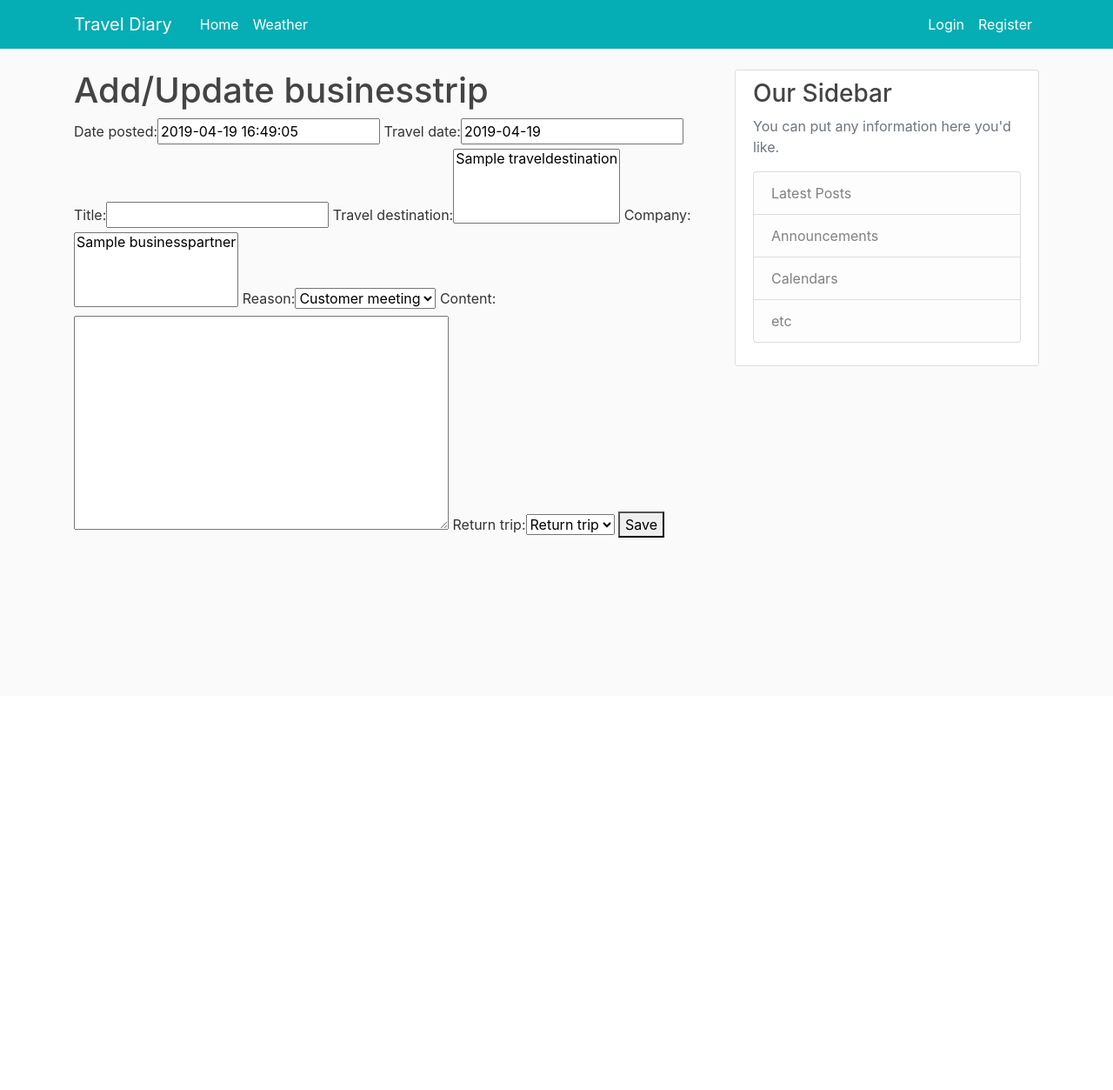
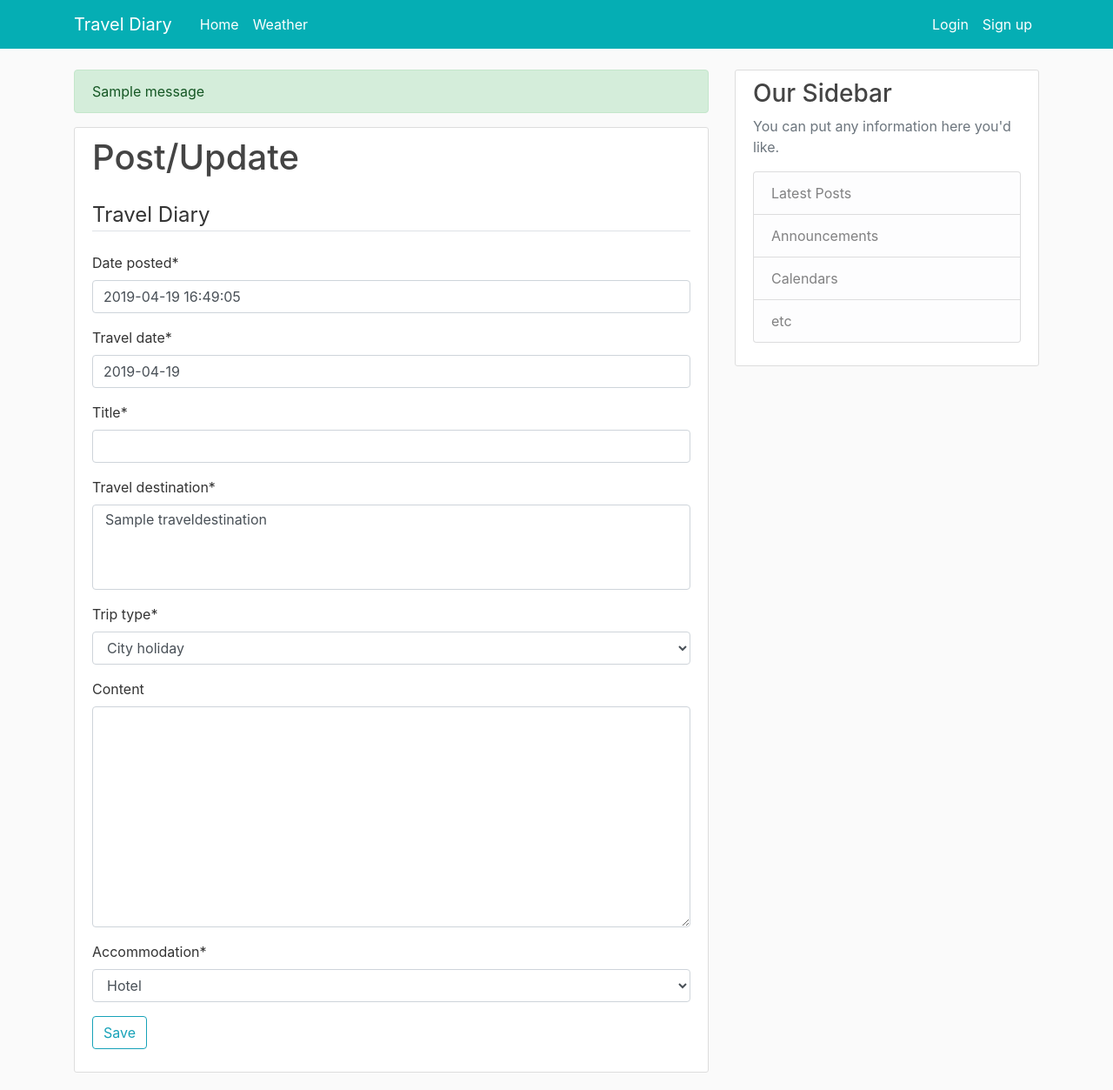
Before and after one commit to mariannele/my-first-webapp, a Django app: page /new in a window 1280 px wide. Shown: the whole page at 87% size. Before the commit the page ends 618 px from the top, so only its background shows below. Run offline with Django 3.2, Linux system fonts and the light colour scheme; tables that the repository leaves empty hold one stand-in row (values such as "Sample post"); one stand-in notice (Sample message) is shown; some libraries are stand-ins or nearby versions.

Commit message:
Visualisations with crispy forms and boosttrap and models modified for travel diary

```diff
--- a/applikaatio/forms.py
+++ b/applikaatio/forms.py
@@ -5,9 +5,8 @@
 class BusinesstripForm(forms.ModelForm):
     class Meta:
         model = Businesstrip
-        fields = ['date_posted', 'travel_date', 'title', 'travel_destination', 'company',
-        'reason', 'content', 'return_trip'
-        ]
+        fields = ['date_posted', 'travel_date', 'title', 'travel_destination', 'trip_type',
+        'content', 'accommodation']
 
 """class CityForm(ModelForm):
     class Meta:
--- a/applikaatio/models.py
+++ b/applikaatio/models.py
@@ -10,35 +10,37 @@
     travel_date = models.DateField(default=timezone.now)
     title = models.CharField(max_length=200, default=None)
     travel_destination = models.ManyToManyField("Traveldestination", default=None)
-    company = models.ManyToManyField("Businesspartner", default=None)
+    #company = models.ManyToManyField("Businesspartner", default=None)
 
-    CUSTOMER_MEETING = 'CUSTOMER_MEETING'
-    SUPPLIER_MEETING = 'SUPPLIER_MEETING'
-    OTHER_MEETING = 'OTHER_MEETING'
-    INTERNAL_MEETING = 'INTERNAL_MEETING'
-    OFFICE_DAY = 'OFFICE_DAY'
-    TRADE_FAIR = 'TRADE_FAIR'
-    REASON_CHOICES = (
-        (CUSTOMER_MEETING, 'Customer meeting'),
-        (SUPPLIER_MEETING, 'Supplier meeting'),
-        (OTHER_MEETING, 'Other meeting'),
-        (INTERNAL_MEETING, 'Internal meeting'),
-        (OFFICE_DAY, 'Office day'),
-        (TRADE_FAIR, 'Trade fair'),
+    CITY_HOLIDAY = 'CITY_HOLIDAY'
+    BEACH_HOLIDAY = 'BEACH_HOLIDAY'
+    ACTIVITY_VACATION = 'ACTIVITY_VACATION'
+    FAMILY_HOLIDAY = 'FAMILY_HOLIDAY'
+    BUSINESS_TRIP = 'BUSINESS_TRIP'
+    TRIPTYPE_CHOICES = (
+        (CITY_HOLIDAY, 'City holiday'),
+        (BEACH_HOLIDAY, 'Beach holiday'),
+        (ACTIVITY_VACATION, 'Activity vacation'),
+        (FAMILY_HOLIDAY, 'Family holiday'),
+        (BUSINESS_TRIP, 'Business trip'),
     )
 
-    reason = models.CharField(max_length=20, choices=REASON_CHOICES,
-    default=CUSTOMER_MEETING)
+    trip_type = models.CharField(max_length=20, choices=TRIPTYPE_CHOICES,
+    default=CITY_HOLIDAY)
+
+    ACCOMMODATION_CHOICES = (
+    ('HOTEL', 'Hotel'),
+    ('HOSTEL', 'Hostel'),
+    ('RENTAL_APPARTMENT', 'Rental appartment'),
+    ('RENTAL_HOUSE', 'Rental house'),
+    ('BED_N_BREAKFAST', 'Bed and breakfast'),
+    ('HOLIDAY_VILLA', 'Holiday villa'),
+)
+
+    accommodation = models.CharField(max_length=20, choices=ACCOMMODATION_CHOICES,
+    default="HOTEL")
 
     content = models.TextField(blank = True)
-
-    TRIPTYPE_CHOICES = (
-        ('ONE_WAY', 'One way'),
-        ('RETURN', 'Return trip')
-    )
-
-    return_trip = models.CharField(max_length=20, choices=TRIPTYPE_CHOICES,
-    default="RETURN")
 
     def __str__(self):
         return f'{self.travel_date} / ({self.title})'
--- a/applikaatio/templates/base.html
+++ b/applikaatio/templates/base.html
@@ -32,8 +32,12 @@
             </div>
             <!-- Navbar Right Side -->
             <div class="navbar-nav">
-              <a class="nav-item nav-link" href="{% url 'login' %}">Login</a>
-              <a class="nav-item nav-link" href="{% url 'signup' %}">Register</a>
+                {% if user.is_authenticated %}
+                <a class="nav-item nav-link" href="{% url 'logout' %}">Logout</a>
+                {% else %}
+                <a class="nav-item nav-link" href="{% url 'login' %}">Login</a>
+                <a class="nav-item nav-link" href="{% url 'signup' %}">Sign up</a>
+                {% endif %}
             </div>
           </div>
         </div>
@@ -42,6 +46,13 @@
     <main role="main" class="container">
       <div class="row">
         <div class="col-md-8">
+          {% if messages %}
+            {% for message in messages %}
+              <div class="alert alert-{{ message.tags }}">
+                {{ message }}
+              </div>
+            {% endfor %}
+          {% endif %}
           {% block content %}{% endblock %}
         </div>
         <div class="col-md-4">
--- a/applikaatio/templates/businesstrip-form.html
+++ b/applikaatio/templates/businesstrip-form.html
@@ -1,15 +1,24 @@
 {% extends 'base.html' %}
+{% load crispy_forms_tags %}
 
 {% block content %}
-    <h1>Add/Update businesstrip</h1>
+    <div class="content-section">
+        <h1>Post/Update</h1>
 
-    <form method="POST">
-        {% csrf_token %}
-        {{ form }}
-        <button type="submit">Save</button>
-    </form>
+        <form method="POST">
+            {% csrf_token %}
+            <fieldset class="form-group"></fieldset>
+                <legend class="border-bottom mb-4"> Travel Diary</legend>
+                {{ form|crispy }}
+            </fieldset>
+            <div class="form-group">
+                <button class="btn btn-outline-info" type="submit">Save</button>
+                {% if businesstrip %}
+                <a href="{% url 'delete_businesstrip' businesstrip.id %}">Delete</a>
+                {% endif %}
+            </div>
+        </form>
+    </div>
 
-    {% if businesstrip %}
-        <a href="{% url 'delete_businesstrip' businesstrip.id %}">Delete</a>
-    {% endif %}
-{% endblock %}
+
+{% endblock content %}
--- a/applikaatio/templates/businesstrip_delete.html
+++ b/applikaatio/templates/businesstrip_delete.html
@@ -3,7 +3,7 @@
 {% block content %}
     <form method="post">
         {% csrf_token %}
-        <h2>Are you sure you want to delete businesstrip on {{businesstrip.travel_date}} ? </h2>
+        <h2>Are you sure you want to delete this post from {{ businesstrip.date_posted|date:"F d, Y" }} ? </h2>
         <button type="submit">Confirm</button>
     </form>
     <dl><a href="{% url 'list_businesstrips' %}">Cancel</a></dl>
--- a/projekti1/settings.py
+++ b/projekti1/settings.py
@@ -39,6 +39,7 @@
     'django.contrib.staticfiles',
     'applikaatio',
     'accounts',
+    'crispy_forms',
 ]
 
 MIDDLEWARE = [
@@ -124,3 +125,5 @@
 
 LOGIN_REDIRECT_URL = 'home'
 LOGOUT_REDIRECT_URL = 'home'
+
+CRISPY_TEMPLATE_PACK = 'bootstrap4'
```
Also changed, not shown: applikaatio/templates/businesstrips.html (+10 -8 lines), applikaatio/templates/home.html (+12 -9 lines), applikaatio/templates/registration/login.html (+18 -7 lines), applikaatio/templates/signup.html (+18 -7 lines), applikaatio/migrations/0022_auto_20190417_1736.py (added).
